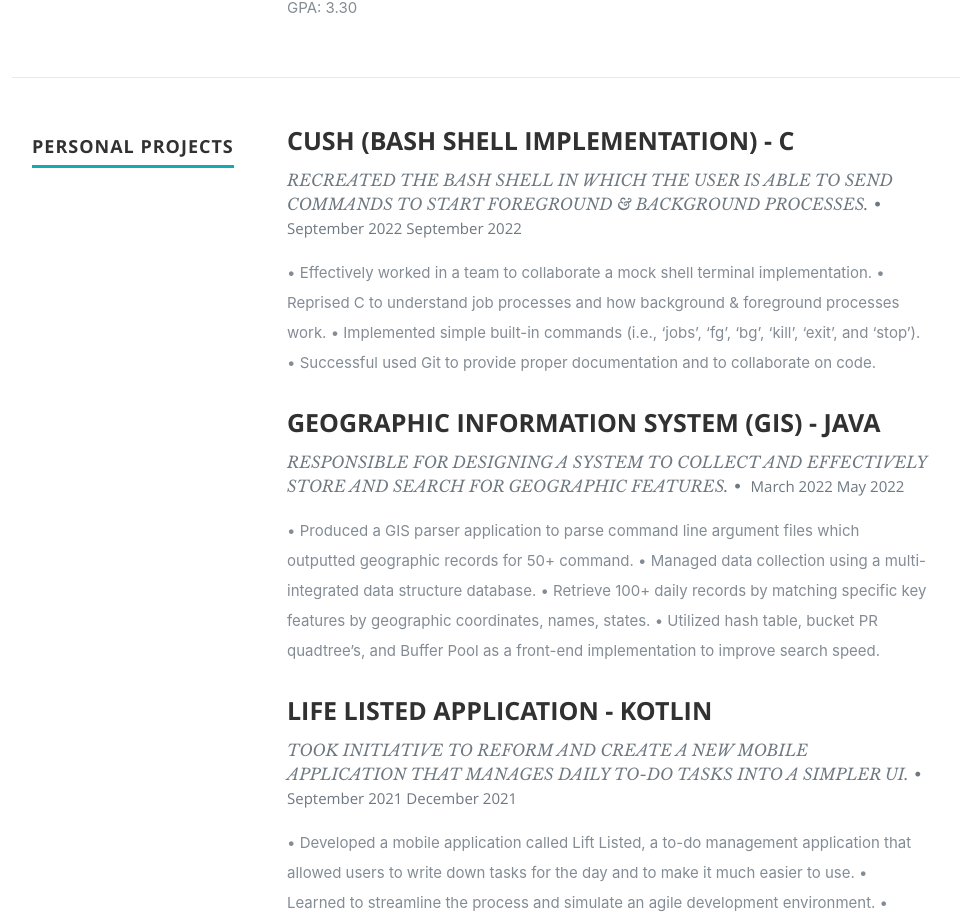
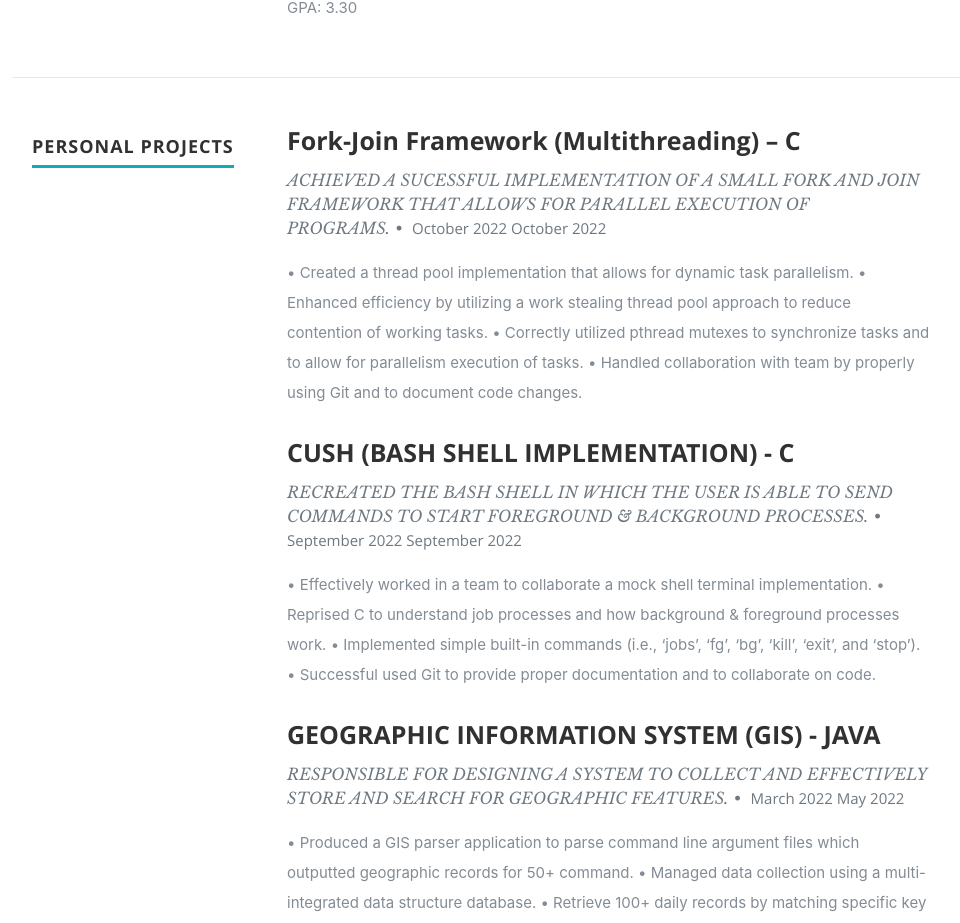
Before and after one commit to huangwai/personal_resume_website, a React (Create React App) app: page / in a window 1280 px wide. Shown: the part 1497-2420 px from the top of the page, without its empty margins (118-1078 px from the left). Built offline with nearby package versions, Linux system fonts and the light colour scheme.

Commit message:
added threadpool project

```diff
--- a/src/resumeData.js
+++ b/src/resumeData.js
@@ -35,6 +35,16 @@ let resumeData = {
       },
     ],
     "work":[
+        {
+            "CompanyName":"Fork-Join Framework (Multithreading) – C",
+            "specialization":"ACHIEVED A SUCESSFUL IMPLEMENTATION OF A SMALL FORK AND JOIN FRAMEWORK THAT ALLOWS FOR PARALLEL EXECUTION OF PROGRAMS.",
+            "MonthOfLeaving":"October 2022",
+            "YearOfLeaving":"October 2022",
+            "Achievements":"•\tCreated a thread pool implementation that allows for dynamic task parallelism.\n" +
+                "•\tEnhanced efficiency by utilizing a work stealing thread pool approach to reduce contention of working tasks.\n" +
+                "•\tCorrectly utilized pthread mutexes to synchronize tasks and to allow for parallelism execution of tasks.\n" +
+                "•\tHandled collaboration with team by properly using Git and to document code changes. \n"
+        },
         {
             "CompanyName":"CUSH (BASH SHELL IMPLEMENTATION) - C",
             "specialization":"RECREATED THE BASH SHELL IN WHICH THE USER IS ABLE TO SEND COMMANDS TO START FOREGROUND & BACKGROUND PROCESSES.",
```
